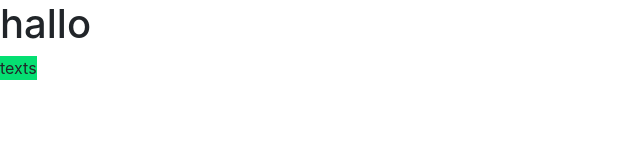
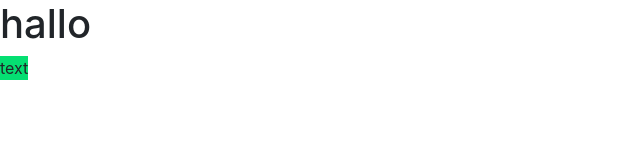
Before and after one commit to pxl-research/Generiek-vrije-plaatsen-platform, a Vue app in the folder Frontend/nsiv-frontend/: page / in a window 1280 px wide. Shown: the top 160 px of the page, without its empty margins (0-640 px from the left). Built offline with nearby package versions, Linux system fonts and the light colour scheme; the HTML template or start-up script is replaced by a standard one.

Commit message:
View routes toegevoegd
Routes voor de aangemaakte views toegevoegd

```diff
--- a/Frontend/nsiv-frontend/src/router/index.ts
+++ b/Frontend/nsiv-frontend/src/router/index.ts
@@ -8,6 +8,31 @@ const router = createRouter({
       name: 'home',
       component: () => import('../views/HomeView.vue'),
     },
+    {
+      path: '/filter',
+      name: 'filter',
+      component: () => import('../views/FilterView.vue'),
+    },
+    {
+      path: '/list',
+      name: 'list',
+      component: () => import('../views/ListView.vue'),
+    },
+    {
+      path: '/map',
+      name: 'map',
+      component: () => import('../views/MapView.vue'),
+    },
+    {
+      path: '/privacy',
+      name: 'privacy',
+      component: () => import('../views/PrivacyView.vue'),
+    },
+    {
+      path: '/about',
+      name: 'about',
+      component: () => import('../views/AboutUsView.vue'),
+    },
 
   ],
 })
--- a/Frontend/nsiv-frontend/src/views/HomeView.vue
+++ b/Frontend/nsiv-frontend/src/views/HomeView.vue
@@ -1,7 +1,7 @@
 <template>
     <!-- Homepage - mobile op Figma-->
     <h1>hallo</h1>
-    <ButtonComponent text="texts"/>
+    <ButtonComponent text="text"/>
 </template>
 
 <script setup lang="ts">
--- a/Frontend/nsiv-frontend/src/views/ListView.vue
+++ b/Frontend/nsiv-frontend/src/views/ListView.vue
@@ -1,5 +1,6 @@
 <template>
 <!--School list - mobile op Figma-->
+<p>test list</p>
 </template>
 
 <script setup lang="ts">
```
